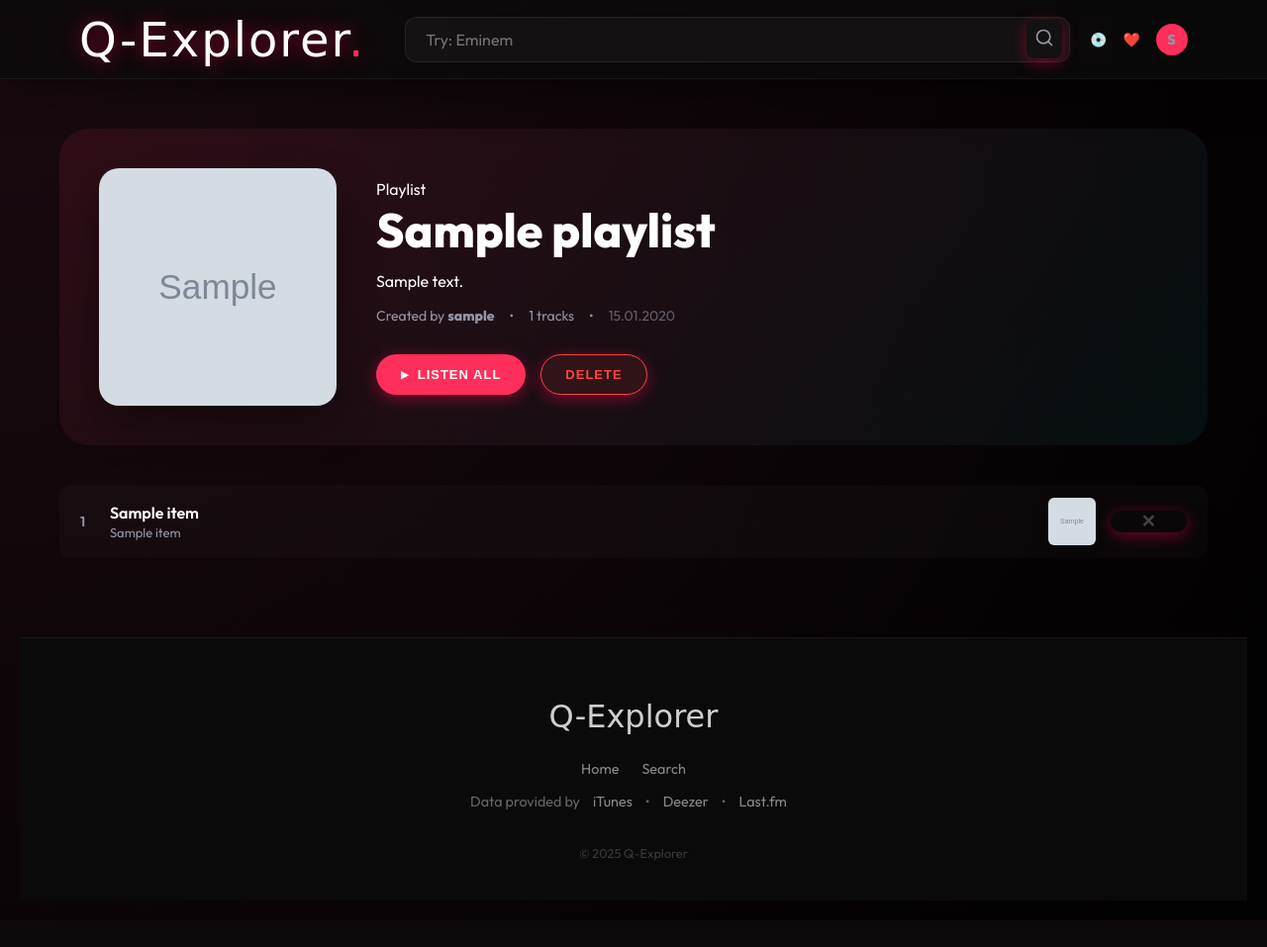
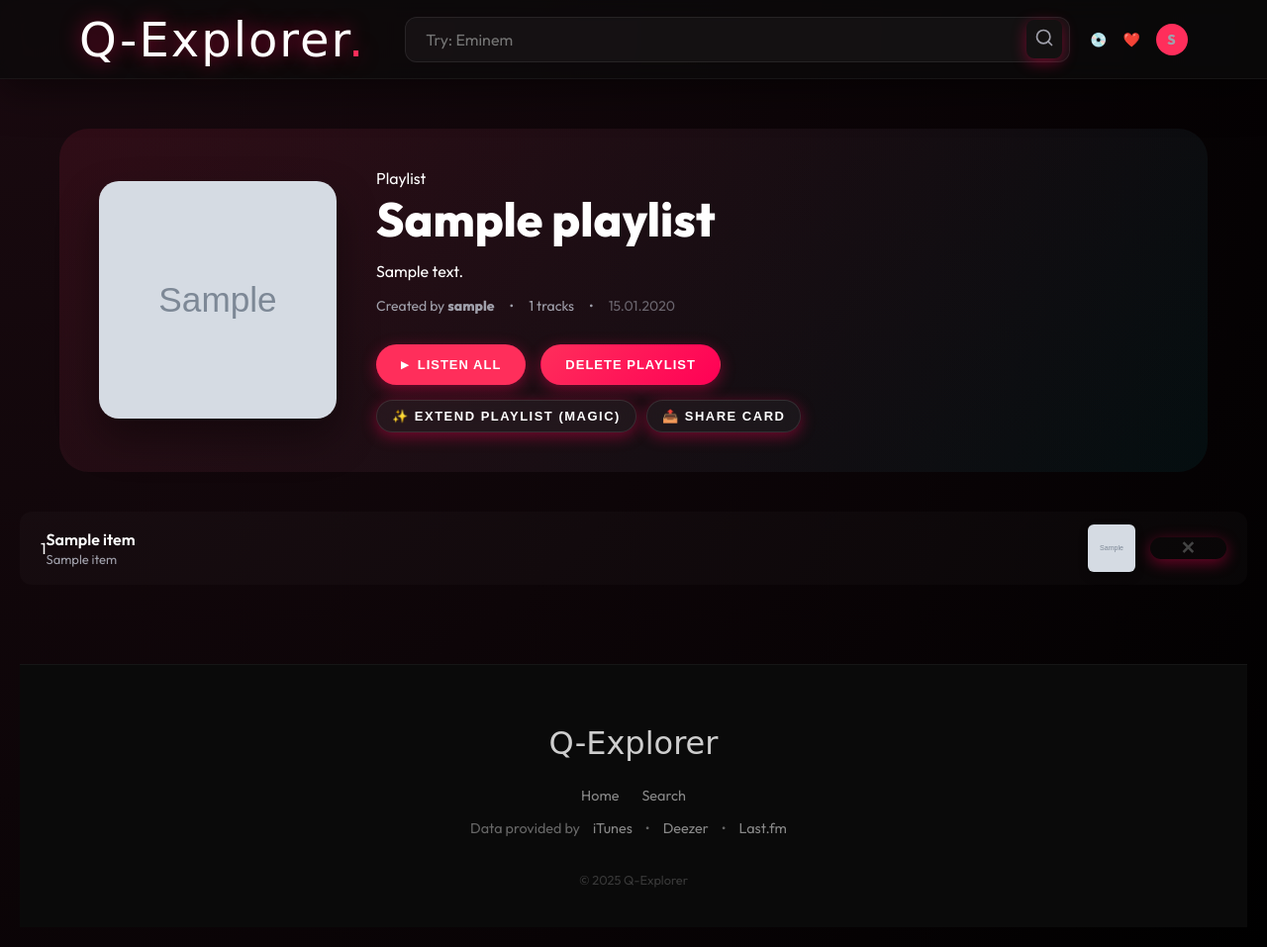
Before and after one commit to ilsgeorg-byte/q-explorer, a Flask app: page /playlist/1 in a window 1280 px wide. Shown: the whole page at 99% size. Before the commit the page ends 930 px from the top, so only its background shows below. Run offline with Flask 3, Linux system fonts and the light colour scheme; a user stored in the database is signed in; tables that the repository leaves empty hold one stand-in row (values such as "Sample post"); grey boxes marked "Sample" are stand-in pictures; some web fonts are replaced.

Commit message:
Playlist new Refactoring

```diff
--- a/app.py
+++ b/app.py
@@ -605,6 +605,45 @@ def create_playlist():
         }
     })
 
+@app.route('/api/playlists/recommendations/<int:playlist_id>')
+@login_required
+def get_playlist_recommendations(playlist_id):
+    playlist = Playlist.query.get_or_404(playlist_id)
+    if playlist.user_id != current_user.id:
+        return jsonify({'error': 'Access denied'}), 403
+
+    if not playlist.items:
+        return jsonify([])
+
+    # Get unique artists from playlist
+    artists = list(set([item.artist_name for item in playlist.items]))
+    if not artists: return jsonify([])
+    base_artist = artists[0]
+
+    # Search similar tracks via iTunes
+    from urllib.parse import quote
+    url = f"https://itunes.apple.com/search?term={quote(base_artist)}&entity=song&limit=10"
+    try:
+        res = requests.get(url, timeout=5).json()
+        tracks = []
+        existing_ids = set([i.track_id.split('|')[-1] for i in playlist.items])
+
+        for r in res.get('results', []):
+            tid = str(r.get('trackId'))
+            if tid not in existing_ids:
+                tracks.append({
+                    'id': tid,
+                    'title': r.get('trackName'),
+                    'artist': r.get('artistName'),
+                    'album': r.get('collectionName'),
+                    'img': r.get('artworkUrl100'),
+                    'albumId': r.get('collectionId')
+                })
+        return jsonify(tracks[:5])
+    except Exception as e:
+        print(f"Rec error: {e}")
+        return jsonify([])
+
 @app.route('/api/playlists/add-track', methods=['POST'])
 @login_required
 def add_to_playlist():
@@ -670,6 +709,30 @@ def delete_playlist(playlist_id):
 
     return jsonify({'status': 'deleted'})
 
+@app.route('/api/playlists/reorder', methods=['POST'])
+@login_required
+def reorder_playlist():
+    data = request.json
+    playlist_id = data.get('playlist_id')
+    new_order = data.get('order') # List of PlaylistItem.id
+
+    if not playlist_id or not new_order:
+        return jsonify({'error': 'Missing data'}), 400
+
+    playlist = Playlist.query.get_or_404(playlist_id)
+    if playlist.user_id != current_user.id:
+        return jsonify({'error': 'Access denied'}), 403
+
+    # Update positions based on the order list
+    # new_order is a list of PlaylistItem IDs in the new order
+    for index, item_id in enumerate(new_order):
+        item = PlaylistItem.query.get(item_id)
+        if item and item.playlist_id == playlist.id:
+            item.position = index
+
+    db.session.commit()
+    return jsonify({'status': 'success'})
+
 @app.route('/api/playlists/list')
 @login_required
 def list_playlists_api():
--- a/models.py
+++ b/models.py
@@ -49,4 +49,5 @@ class PlaylistItem(db.Model):
     title = db.Column(db.String(255), nullable=False)
     artist_name = db.Column(db.String(255))
     image_url = db.Column(db.String(500))
+    position = db.Column(db.Integer, default=0)
     added_at = db.Column(db.DateTime, default=datetime.utcnow)
--- a/static/script.js
+++ b/static/script.js
@@ -435,6 +435,142 @@ function closePlaylistStreamingModal() {
     document.getElementById('playlist-streaming-modal').style.display = 'none';
 }
 
+/* --- DYNAMIC ACCENT COLORS --- */
+function applyDynamicColors(imgUrl) {
+    if (!imgUrl) return;
+
+    const img = new Image();
+    img.crossOrigin = "Anonymous";
+    img.src = imgUrl;
+
+    img.onload = function () {
+        const canvas = document.createElement('canvas');
+        const ctx = canvas.getContext('2d');
+        canvas.width = 1;
+        canvas.height = 1;
+
+        ctx.drawImage(img, 0, 0, 1, 1);
+        const [r, g, b] = ctx.getImageData(0, 0, 1, 1).data;
+
+        // Convert to HSL for better control
+        const hsl = rgbToHsl(r, g, b);
+
+        // Define colors based on dominant color
+        const accentColor = `hsl(${hsl.h}, ${Math.max(hsl.s, 40)}%, ${Math.min(hsl.l, 30)}%)`;
+        const gradientColor = `hsl(${hsl.h}, ${Math.max(hsl.s, 40)}%, ${Math.min(hsl.l, 10)}%)`;
+
+        const detailView = document.querySelector('.playlist-detail');
+        if (detailView) {
+            detailView.style.setProperty('--accent-color', accentColor);
+            detailView.style.setProperty('--accent-gradient', gradientColor);
+        }
+    };
+}
+
+function rgbToHsl(r, g, b) {
+    r /= 255, g /= 255, b /= 255;
+    const max = Math.max(r, g, b), min = Math.min(r, g, b);
+    let h, s, l = (max + min) / 2;
+
+    if (max === min) {
+        h = s = 0;
+    } else {
+        const d = max - min;
+        s = l > 0.5 ? d / (2 - max - min) : d / (max + min);
+        switch (max) {
+            case r: h = (g - b) / d + (g < b ? 6 : 0); break;
+            case g: h = (b - r) / d + 2; break;
+            case b: h = (r - g) / d + 4; break;
+        }
+        h /= 6;
+    }
+    return { h: Math.round(h * 360), s: Math.round(s * 100), l: Math.round(l * 100) };
+}
+
+/* --- PLAYLIST REORDERING (Drag-and-Drop) --- */
+function initPlaylistSortable(playlistId) {
+    const list = document.querySelector('.song-list-compact');
+    if (!list || typeof Sortable === 'undefined') return;
+
+    new Sortable(list, {
+        animation: 150,
+        handle: '.track-index', // Can drag by the number
+        ghostClass: 'sortable-ghost',
+        onEnd: function () {
+            const order = Array.from(list.children).map(row => row.getAttribute('data-item-id'));
+            savePlaylistOrder(playlistId, order);
+
+            // Re-index the numbers
+            list.querySelectorAll('.track-index').forEach((el, i) => {
+                el.innerText = i + 1;
+            });
+        }
+    });
+}
+
+function savePlaylistOrder(playlistId, order) {
+    fetch('/api/playlists/reorder', {
+        method: 'POST',
+        headers: { 'Content-Type': 'application/json' },
+        body: JSON.stringify({ playlist_id: playlistId, order: order })
+    })
+        .then(res => res.json())
+        .then(data => {
+            if (data.status !== 'success') console.error('Error saving order', data.error);
+        })
+        .catch(err => console.error(err));
+}
+
+/* --- MAGIC EXTEND (Recommendations) --- */
+function extendPlaylist(playlistId) {
+    if (loader) loader.style.display = 'flex';
+
+    fetch(`/api/playlists/recommendations/${playlistId}`)
+        .then(res => res.json())
+        .then(data => {
+            if (!data || data.length === 0) {
+                alert("No new recommendations found for this playlist.");
+                return;
+            }
+
+            // Show recommendations in a simple way or just add them?
+            // For now, let's show a confirmation to add the first recommended track
+            const rec = data[0];
+            if (confirm(`✨ Magic Recommendation: Add "${rec.title}" by ${rec.artist} to your playlist?`)) {
+                window.pendingTrack = {
+                    id: rec.id,
+                    title: rec.title,
+                    artist: rec.artist,
+                    img: rec.img,
+                    albumId: rec.albumId
+                };
+                confirmAddToPlaylist(playlistId);
+                setTimeout(() => window.location.reload(), 1000); // Reload to show new track
+            }
+        })
+        .catch(err => console.error(err))
+        .finally(() => {
+            if (loader) loader.style.display = 'none';
+        });
+}
+
+/* --- SHARE CARD --- */
+function openShareCard() {
+    const modal = document.getElementById('share-modal');
+    if (modal) {
+        modal.style.display = 'flex';
+        // Generate QR code if needed (can use a simple API for now)
+        const qrImg = document.getElementById('share-qr');
+        if (qrImg) {
+            qrImg.src = `https://api.qrserver.com/v1/create-qr-code/?size=150x150&data=${encodeURIComponent(window.location.href)}`;
+        }
+    }
+}
+
+function closeShareModal() {
+    document.getElementById('share-modal').style.display = 'none';
+}
+
 /* --- TRACK LIST COPYING --- */
 let currentPlaylistSongs = [];
 
--- a/static/style.css
+++ b/static/style.css
@@ -1,17 +1,17 @@
 :root {
-    --bg-dark: #050510;
+    --bg-dark: #0a0a0c;
     --bg-panel: #0f0f1a;
     --primary: #ff2e5b;
-    --primary-dim: rgba(255, 46, 91, 0.1);
+    --primary-dim: rgba(255, 46, 91, 0.15);
     --secondary: #00f2ff;
     --primary-grad: linear-gradient(135deg, #ff2e5b 0%, #ff0055 100%);
     --text-main: #ffffff;
-    --text-sub: #9494a8;
-    --card-bg: rgba(255, 255, 255, 0.03);
-    --card-hover: rgba(255, 255, 255, 0.08);
+    --text-sub: #a0a0ab;
+    --card-bg: #16161e;
+    --card-hover: #1c1c26;
     --glass: blur(12px) saturate(180%);
     --shadow-soft: 0 10px 30px rgba(0, 0, 0, 0.3);
-    --shadow-glow: 0 0 20px rgba(255, 46, 91, 0.2);
+    --shadow-glow: 0 0 20px rgba(255, 46, 91, 0.3);
     --font-main: 'Outfit', sans-serif;
     --font-display: 'Pirata One', cursive;
 }
--- /dev/null
+++ b/templates/components/share_modal.html
@@ -0,0 +1,47 @@
+<!-- SHARE MODAL -->
+<div id="share-modal" class="modal-overlay" onclick="closeShareModal()">
+    <div class="modal-content glass-card share-card-layout" onclick="event.stopPropagation()">
+        <div class="share-header">
+            <span class="label">Share Playlist</span>
+            <h2 id="share-playlist-name">{{ playlist.name if playlist else 'My Playlist' }}</h2>
+        </div>
+
+        <div class="share-body">
+            <div class="qr-container">
+                <img id="share-qr" src="" alt="QR Code">
+            </div>
+            <p style="font-size: 12px; color: var(--text-sub); margin-top: 15px;">Scan this code to open this playlist
+                on Q-Explorer</p>
+        </div>
+
+        <div class="share-actions">
+            <button class="modal-btn m-playlist"
+                onclick="navigator.clipboard.writeText(window.location.href); alert('Link copied!')">
+                🔗 Copy Link
+            </button>
+            <button class="modal-btn m-cancel" onclick="closeShareModal()">Close</button>
+        </div>
+    </div>
+</div>
+
+<style>
+    .share-card-layout {
+        text-align: center;
+        max-width: 350px !important;
+    }
+
+    .qr-container {
+        background: white;
+        padding: 15px;
+        border-radius: 15px;
+        display: inline-block;
+        margin-top: 20px;
+        box-shadow: 0 10px 30px rgba(0, 0, 0, 0.5);
+    }
+
+    .qr-container img {
+        display: block;
+        width: 150px;
+        border-radius: 5px;
+    }
+</style>
--- a/templates/index.html
+++ b/templates/index.html
@@ -28,6 +28,7 @@
         {% include 'components/create_playlist_modal.html' %}
         {% include 'components/playlist_picker_modal.html' %}
         {% include 'components/playlist_streaming_modal.html' %}
+        {% include 'components/share_modal.html' %}
 
         <!-- VIEWS -->
 
@@ -100,6 +101,7 @@
     </footer>
     <div id="scroll-top" class="btn-glass" onclick="window.scrollTo({top: 0, behavior: 'smooth'})">↑</div>
 
+    <script src="https://cdn.jsdelivr.net/npm/sortablejs@1.15.0/Sortable.min.js"></script>
     <script src="{{ url_for('static', filename='script.js') }}"></script>
 </body>
 
--- a/templates/views/playlist_detail.html
+++ b/templates/views/playlist_detail.html
@@ -7,13 +7,15 @@
             {% if item.image_url not in ns.found and ns.found|length < 4 %} {% set ns.found=ns.found + [item.image_url]
                 %} {% endif %} {% endfor %} <div class="art-collage">
                 {% for img in ns.found %}
-                <img src="{{ img|replace('100x100bb', '600x600bb') }}" loading="lazy">
+                <img src="{{ img|replace('100x100bb', '600x600bb') }}" loading="lazy"
+                    onload="if({{ loop.first }}) applyDynamicColors(this.src)">
                 {% endfor %}
         </div>
         {% else %}
-        <div class="empty-art-large">🎵</div>
+        <p class="empty-msg">No tracks in this playlist yet.</p>
         {% endif %}
     </div>
+
     <div class="playlist-meta">
         <span class="label">Playlist</span>
         <h1>{{ playlist.name }}</h1>
@@ -31,21 +33,33 @@
             <button class="btn-premium btn-premium-primary" onclick="playPlaylist({{ playlist.id }})">
                 <span style="font-size: 10px; margin-right: 8px;">▶</span> Listen All
             </button>
-            <button class="btn-premium btn-premium-danger" onclick="deletePlaylist({{ playlist.id }}, true)">
-                Delete
+            <button class="btn-premium"
+                onclick="window.confirmDelete = true; deletePlaylist({{ playlist.id }}, true)">Delete Playlist</button>
+        </div>
+
+        <div class="playlist-advanced-actions" style="margin-top: 15px; display: flex; gap: 10px;">
+            <button class="btn-glass" onclick="extendPlaylist({{ playlist.id }})"
+                style="font-size: 13px; padding: 8px 15px;">
+                ✨ Extend Playlist (Magic)
+            </button>
+            <button class="btn-glass" onclick="openShareCard()" style="font-size: 13px; padding: 8px 15px;">
+                📤 Share Card
             </button>
         </div>
+    </div>
     </div>
     </div>
 
     <div class="tracks-container">
         {% if playlist.items %}
         <div class="song-list-compact">
-            {% for item in playlist.items %}
-            <div class="track-row-compact animate-in-up" style="animation-delay: {{ loop.index * 0.03 }}s"
+            {% for item in playlist.items|sort(attribute='position') %}
+            {% set parts = item.track_id.split('|') %}
+            {% set album_id = parts[0] %}
+            <div class="track-row-compact" data-item-id="{{ item.id }}"
                 onclick="openMusicModal('', '', '{{ item.track_id }}', '', '{{ item.title|replace('\'', '\\\'') }}', '{{ item.artist_name|replace('\'', '\\\'') }}', '{{ item.image_url }}')">
 
-                <div class="track-num-compact">{{ loop.index }}</div>
+                <div class="track-index">{{ loop.index }}</div>
 
                 <div class="track-info-compact">
                     <div class="track-title-compact">{{ item.title }}</div>
@@ -73,4 +87,10 @@
         </div>
         {% endif %}
     </div>
+
+    <script>
+        document.addEventListener('DOMContentLoaded', () => {
+            initPlaylistSortable({{ playlist.id }});
+        });
+    </script>
 </section>
```
